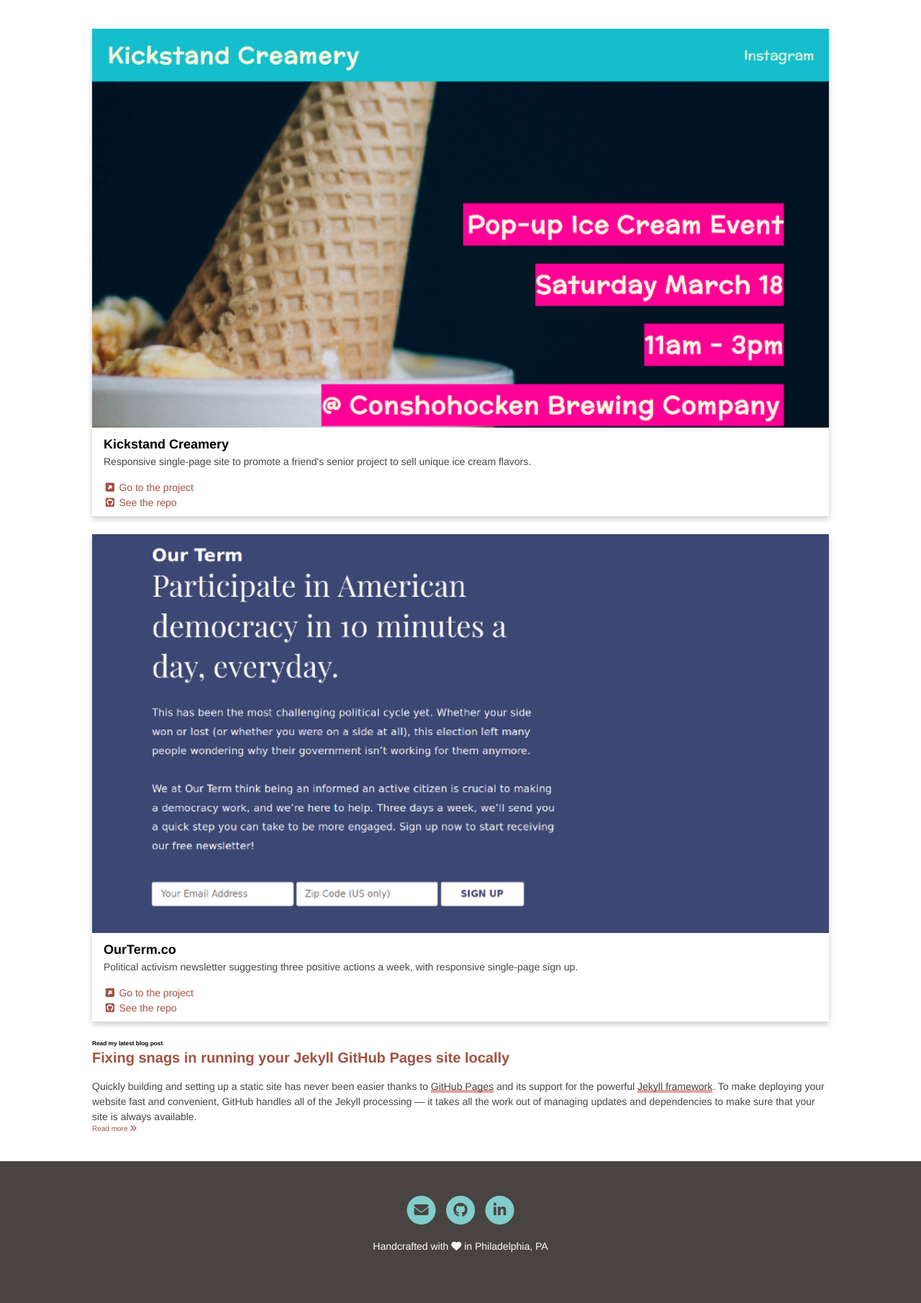
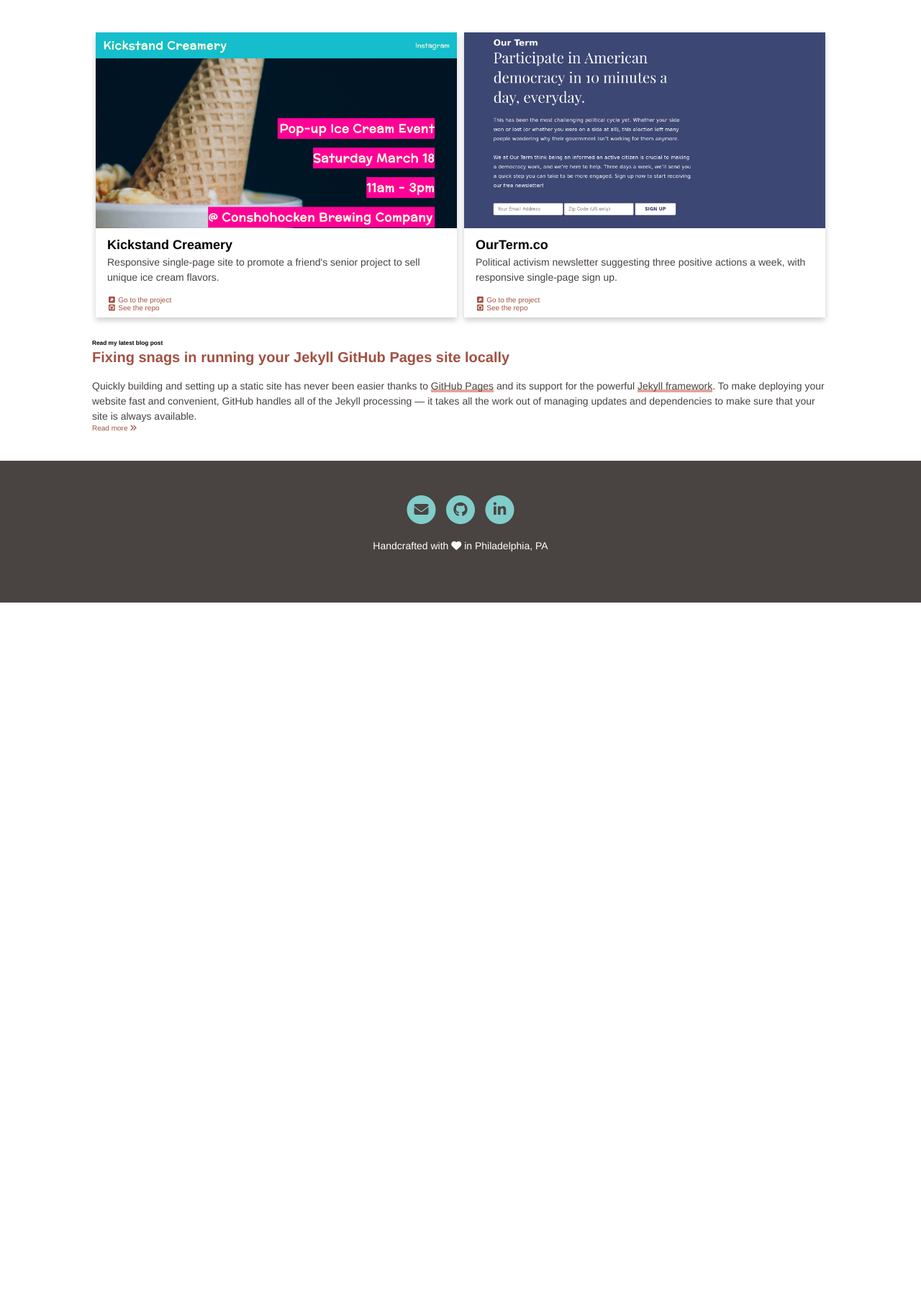
Before and after one commit to katzmeowski/jekyll-site-redo, a Jekyll site: the page built from index.html, in a window 1280 px wide. Shown: the part 900-2710 px from the top of the page at 72% size. Built offline with Jekyll 4.4.1, drawn with Linux system fonts in a browser that asks for light colours; nearby versions of some CDN libraries; some web fonts are replaced; after the commit the page ends 1737 px from its top, so only the background shows below that.

Commit message:
Add flexbox styles to portfolio cards
The cards switch from a column to a row layout when the screen width
increases, which prevents gigantic cards from happening.

```diff
--- a/css/frontpage.css
+++ b/css/frontpage.css
@@ -33,10 +33,23 @@
   margin: 4rem auto;
 }
 
+.portfolio {
+  width: 100%;
+  margin: 2.5rem auto;
+  display: -webkit-flex;
+  display: flex;
+  -webkit-flex-direction: column;
+  flex-direction: column;
+  -webkit-align-items: stretch;
+  align-items: stretch;
+  -webkit-justify-content: center;
+  justify-content: center;
+}
+
 .card {
   box-shadow: 0 .4rem .8rem 0 rgba(0,0,0,.2);
   transition: 0.3s;
-  margin: 2.5rem auto;
+  margin: .5rem;
 }
 
 .card:hover {
@@ -68,3 +81,12 @@
 .latest-post {
   margin-top: 2rem;
 }
+
+@media (min-width: 500px) {
+  .portfolio {
+    -webkit-flex-direction: row;
+    flex-direction: row;
+    -webkit-justify-content: space-between;
+    justify-content: space-between;
+  }
+}
--- a/index.html
+++ b/index.html
@@ -36,9 +36,11 @@
 						</div>
 						<div class="card-content">
 							<p>Responsive single-page site to promote a friend's senior project to sell unique ice cream flavors.</p>
+            </div>
+            <div class="card-links">
 							<a href="https://kickstandcreamery.github.io"><i class="fa fa-external-link-square fa-fw" aria-hidden="true"></i> Go to the project</a><br />
 							<a href="https://github.com/KickstandCreamery/KickstandCreamery.github.io"><i class="fa fa-github-square fa-fw" aria-hidden="true"></i> See the repo</a>
-						</div>
+            </div>
 					</div>
 				</div>
 				<div class="card">
@@ -49,9 +51,11 @@
 						</div>
 						<div class="card-content">
 							<p>Political activism newsletter suggesting three positive actions a week, with responsive single-page sign up.</p>
+            </div>
+            <div class="card-links">
 							<a href="https://katzmeowski.github.io/OurTerm.github.io/"><i class="fa fa-external-link-square fa-fw" aria-hidden="true"></i> Go to the project</a><br />
 							<a href="https://github.com/katzmeowski/OurTerm.github.io"><i class="fa fa-github-square fa-fw" aria-hidden="true"></i> See the repo</a>
-						</div>
+            </div>
 					</div>
 				</div>
 			</div>
```
